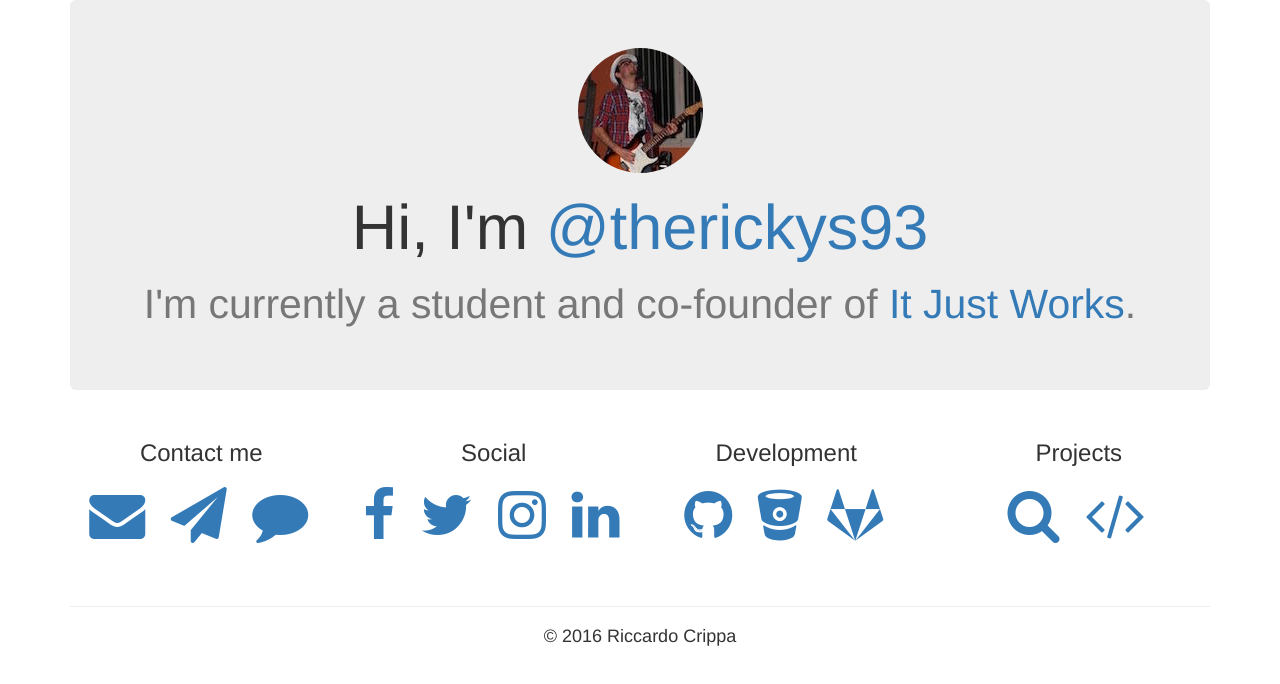
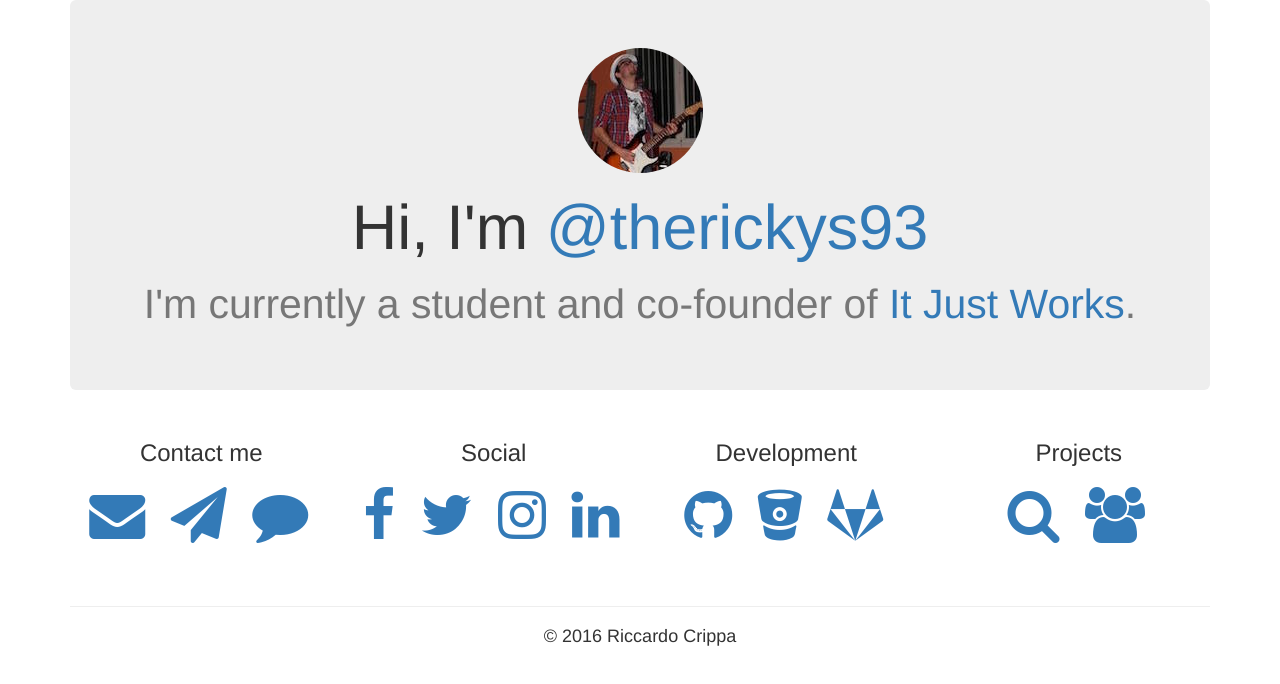
Before and after one commit to therickys93/therickys93.github.io, a website: page index.html in a window 1280 px wide. Drawn offline with Linux system fonts and the light colour scheme; files whose address does not match are found by name.

Commit message:
messo il riferimento al team

```diff
--- a/index.html
+++ b/index.html
@@ -71,7 +71,7 @@
                     </span>
                     <ul class="list-inline social-buttons fa-4x">
                         <li><a href="https://therickys93.github.io/search"><i class="fa fa-search"></i></a></li>
-                        <li><a href="https://github.com/itjustworksteam/codeci"><i class="fa fa-code"></i></a></li>
+                        <li><a href="https://itjustworksteam.github.io"><i class="fa fa-group"></i></a></li>
                     </ul>
                 </div>
             </div>
```
